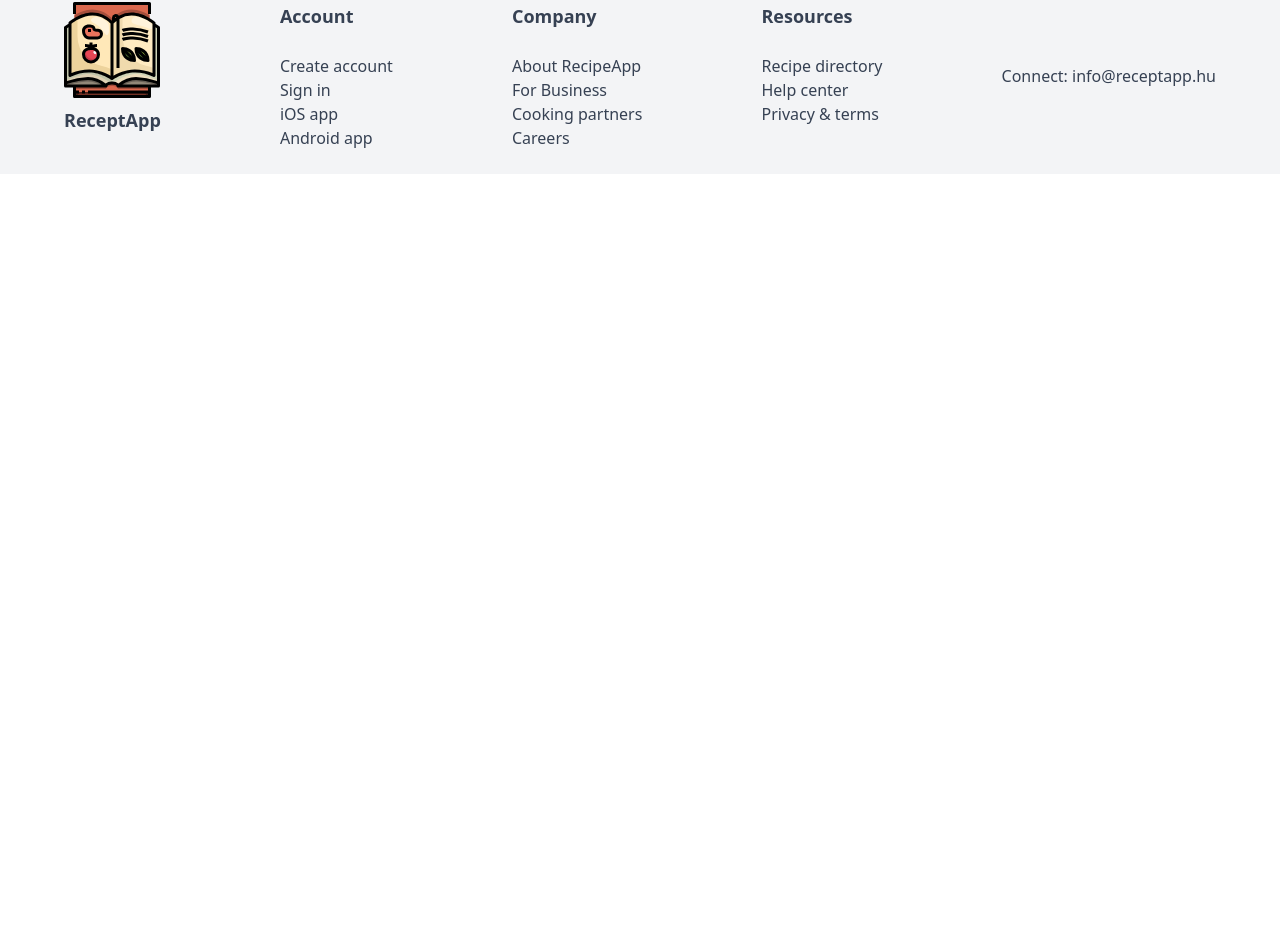
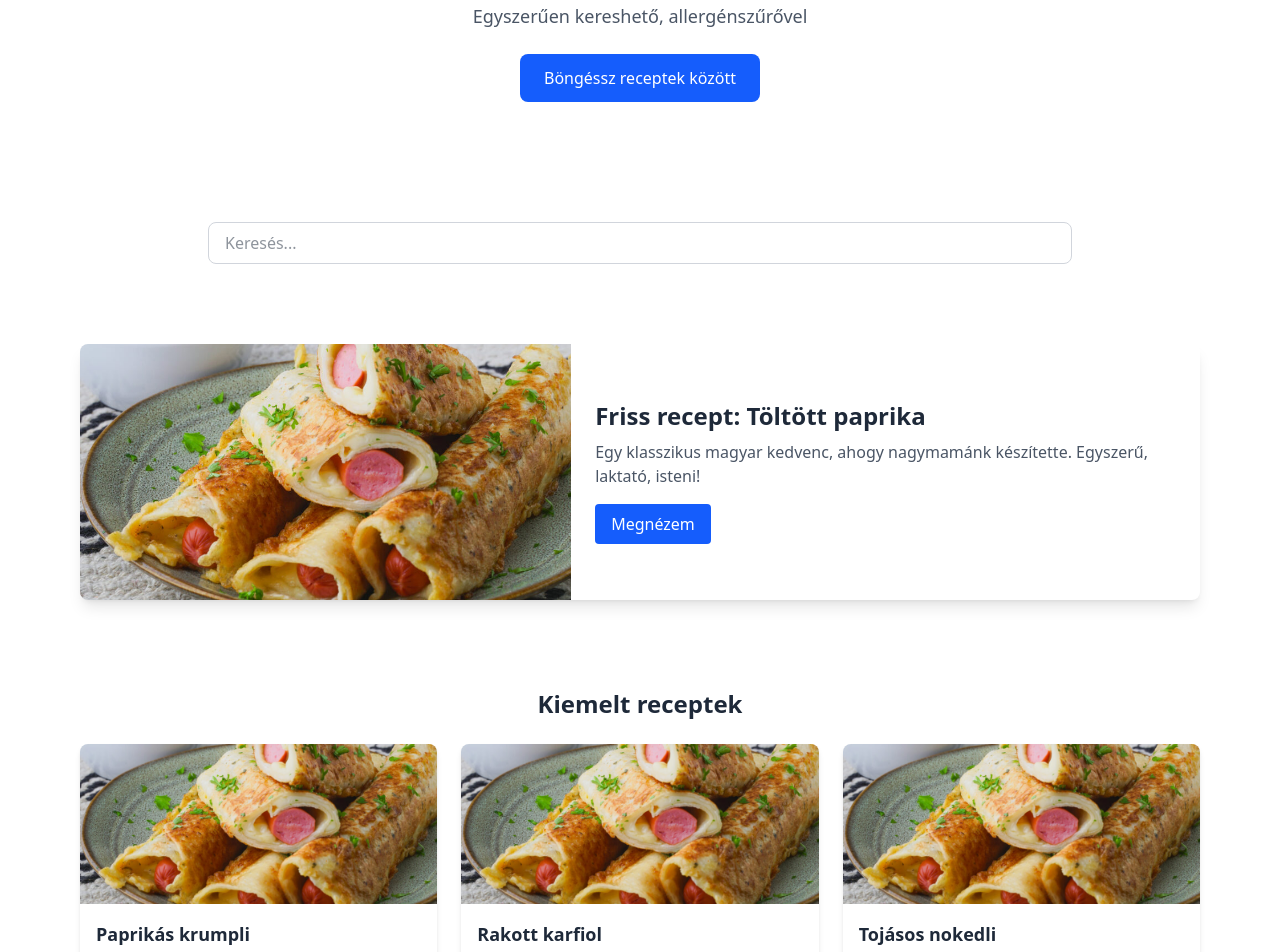
Before and after one commit to wemcy/yet-another-bsc-thesis, a Vue app in the folder src/frontend/recipe-web-frontend/: page / in a window 1280 px wide. Shown: the part 208-1160 px from the top of the page. Before the commit the page ends 800 px from the top, so only its background shows below. Built offline with nearby package versions, Linux system fonts and the light colour scheme; the HTML template or start-up script is replaced by a standard one.

Commit message:
Main Landing site done

```diff
--- a/src/frontend/recipe-web-frontend/src/views/MainSite.vue
+++ b/src/frontend/recipe-web-frontend/src/views/MainSite.vue
@@ -16,23 +16,100 @@
             <li><a href="#" class="hover:text-blue-600">Profil</a></li>
         </ul>
     </nav>
-    <nav>
-        <h1>Recipes</h1>
-        <input type="search" />
-        <button>Send in</button>
-        <button>Profile</button>
-    </nav>
-    <main>Hello World!</main>
+    <main class="text-gray-800">
+        <section class="text-center py-20 bg-white px-4">
+            <h1 class="text-4xl font-bold mb-4">Fedezd fel a legjobb házias recepteket</h1>
+            <p class="text-lg text-gray-600 mb-6">Egyszerűen kereshető, allergénszűrővel</p>
+            <button
+                class="bg-blue-600 text-white px-6 py-3 rounded-lg hover:bg-blue-700 transition"
+            >
+                Böngéssz receptek között
+            </button>
+        </section>
+
+        <section class="max-w-4xl mx-auto px-4 py-10">
+            <input
+                type="text"
+                placeholder="Keresés..."
+                class="w-full px-4 py-2 border border-gray-300 rounded-lg focus:outline-none focus:ring-2 focus:ring-blue-400"
+            />
+        </section>
+
+        <section class="max-w-6xl mx-auto px-4 py-10">
+            <div class="bg-white shadow-lg rounded-lg overflow-hidden flex flex-col md:flex-row">
+                <img
+                    src="@/assets/recipe.jpg"
+                    alt="Kiemelt recept"
+                    class="w-full md:w-1/2 h-64 object-cover"
+                />
+                <div class="p-6 flex flex-col justify-center">
+                    <h2 class="text-2xl font-bold mb-2">Friss recept: Töltött paprika</h2>
+                    <p class="text-gray-600 mb-4">
+                        Egy klasszikus magyar kedvenc, ahogy nagymamánk készítette. Egyszerű,
+                        laktató, isteni!
+                    </p>
+                    <button
+                        class="self-start bg-blue-600 text-white px-4 py-2 rounded hover:bg-blue-700 transition"
+                    >
+                        Megnézem
+                    </button>
+                </div>
+            </div>
+        </section>
+        <section class="max-w-6xl mx-auto px-4 py-12">
+            <h2 class="text-2xl font-bold mb-6 text-center">Kiemelt receptek</h2>
+            <div class="grid gap-6 md:grid-cols-3">
+                <!-- Receptkártya 1 -->
+                <div class="bg-white shadow-md rounded-lg overflow-hidden">
+                    <img
+                        src="@/assets/recipe.jpg"
+                        alt="Paprikás krumpli"
+                        class="w-full h-40 object-cover"
+                    />
+                    <div class="p-4">
+                        <h3 class="font-semibold text-lg mb-2">Paprikás krumpli</h3>
+                        <p class="text-sm text-gray-600">Allergén: gluténmentes</p>
+                    </div>
+                </div>
+
+                <!-- Receptkártya 2 -->
+                <div class="bg-white shadow-md rounded-lg overflow-hidden">
+                    <img
+                        src="@/assets/recipe.jpg"
+                        alt="Rakott karfiol"
+                        class="w-full h-40 object-cover"
+                    />
+                    <div class="p-4">
+                        <h3 class="font-semibold text-lg mb-2">Rakott karfiol</h3>
+                        <p class="text-sm text-gray-600">Allergén: tej</p>
+                    </div>
+                </div>
+
+                <!-- Receptkártya 3 -->
+                <div class="bg-white shadow-md rounded-lg overflow-hidden">
+                    <img
+                        src="@/assets/recipe.jpg"
+                        alt="Tojásos nokedli"
+                        class="w-full h-40 object-cover"
+                    />
+                    <div class="p-4">
+                        <h3 class="font-semibold text-lg mb-2">Tojásos nokedli</h3>
+                        <p class="text-sm text-gray-600">Allergén: glutén, tojás</p>
+                    </div>
+                </div>
+            </div>
+        </section>
+    </main>
 
     <footer class="bg-gray-100 text-gray-700 py-6 px-4 mt-10">
         <div
-            class="max-w-6xl mx-auto flex flex-center sm:items-start sm:flex-row flex-col justify-between gap-6 sm:flex-left flex-center"
+            class="max-w-6xl mx-auto flex sm:items-start sm:flex-row flex-col justify-between gap-6"
         >
             <div
                 role="banner"
                 class="flex flex-col items-center space-y-2 justify-center sm:justify-start"
             >
-                <img src="../assets/logo.svg" alt="logo" class="w-24 h-24" />
+                <img src="../assets/logo.svg" alt="ReceptApp logó" class="w-24 h-24" />
                 <span class="text-lg font-semibold">ReceptApp</span>
             </div>
             <nav aria-label="Account" class="flex flex-col sm:items-start items-center">
@@ -64,7 +141,7 @@
             </nav>
 
             <!-- Kapcsolat -->
-            <div class="text-base self-center">
+            <div class="text-base self-center flex flex-col sm:items-start items-center">
                 <span>Connect: </span>
                 <a href="mailto:info@receptapp.hu" class="hover:text-blue-600 block md:inline"
                     >info@receptapp.hu</a
```
Also changed, not shown: src/frontend/recipe-web-frontend/src/assets/recipe.jpg (added).
